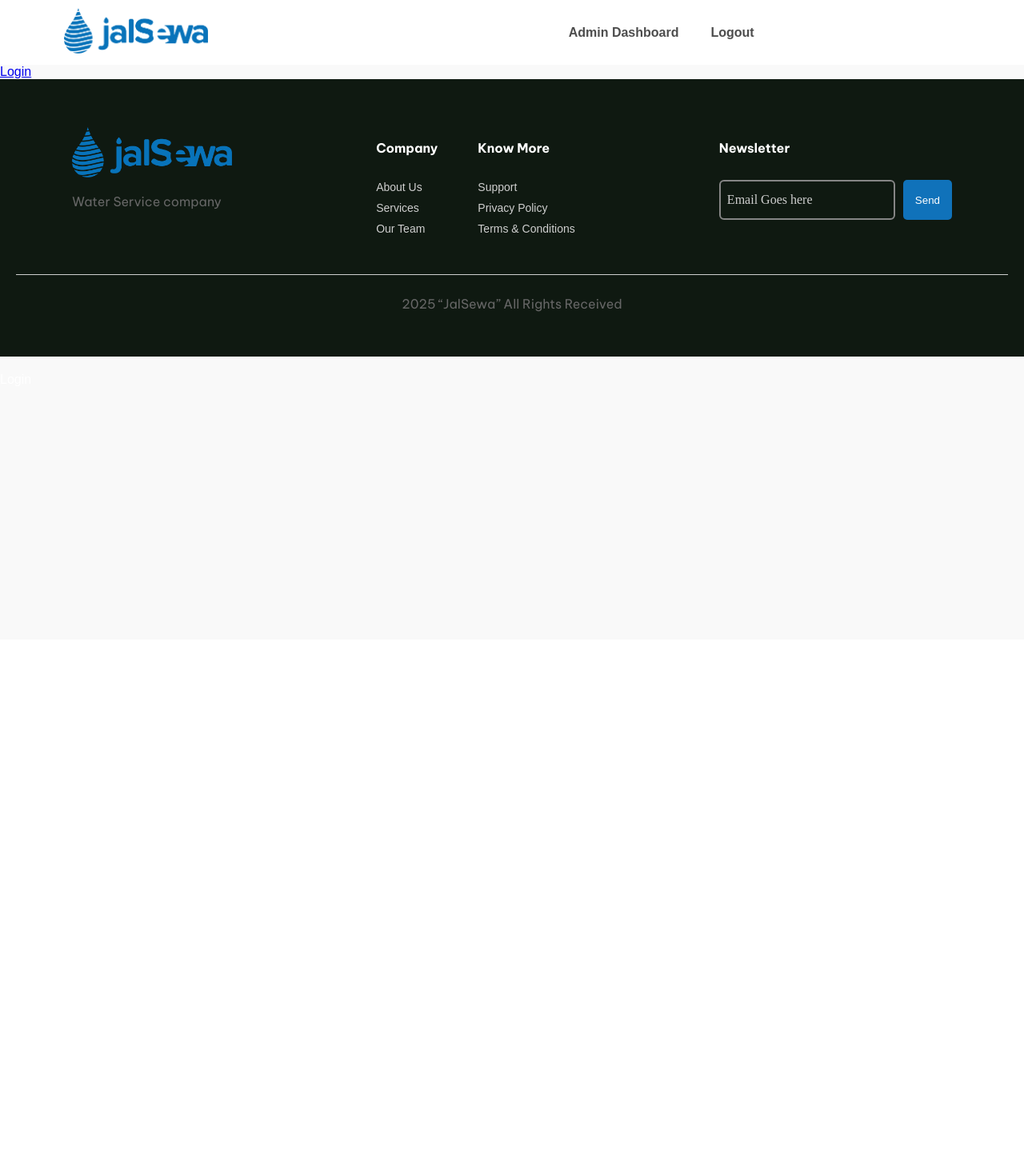
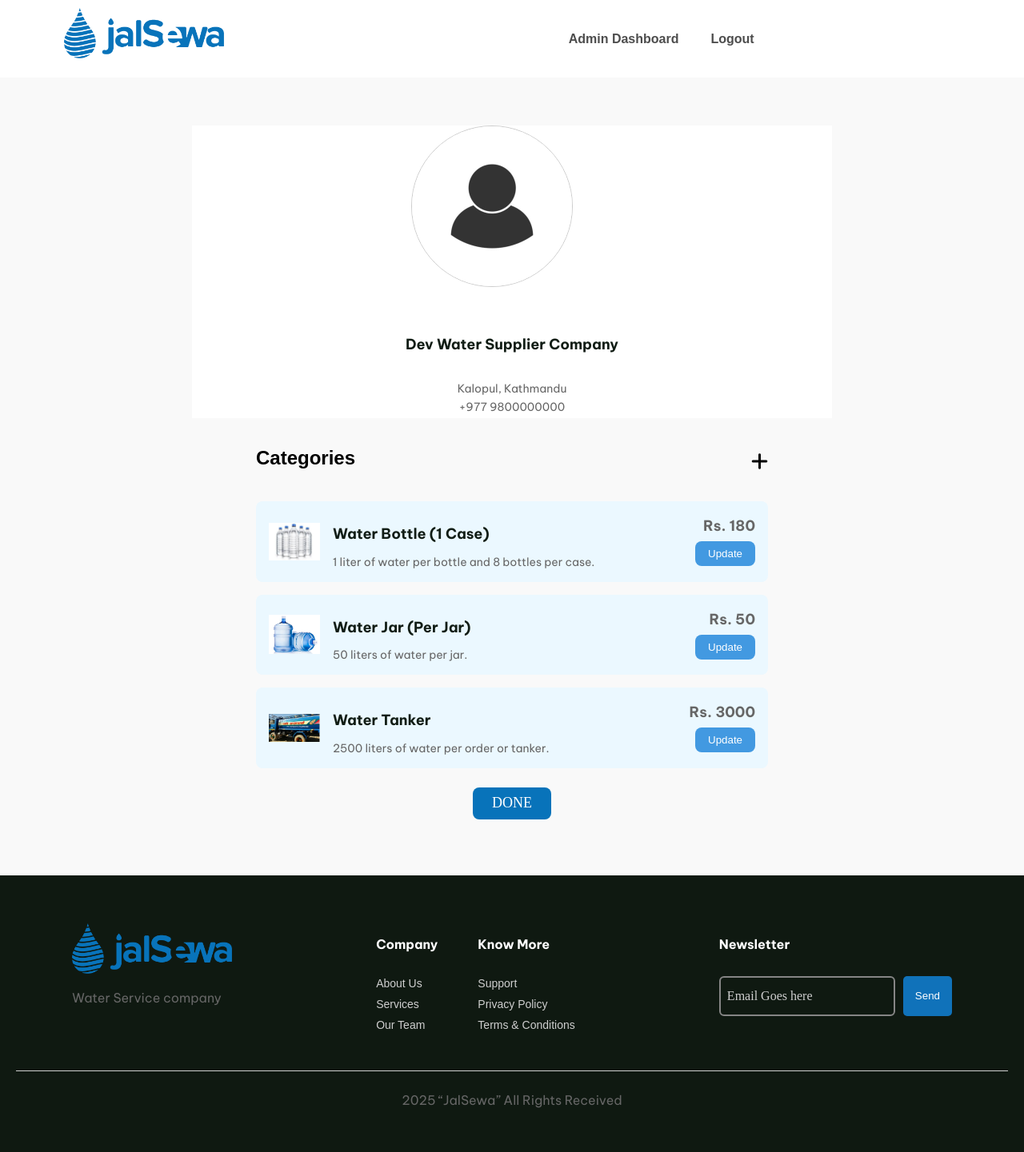
Before and after one commit to Kreetika8/JalSewa-Website, a PHP site: page /supplierHome.php in a window 1280 px wide. Shown: the top 1441 px of the page at 80% size. Before the commit the page ends 446 px from the top, so only its background shows below. Run offline with PHP 8.4, Linux system fonts and the light colour scheme; the visitor is signed in with stand-in values (Sample User, id 1).

Commit message:
CHANGES and stuff

```diff
--- /dev/null
+++ b/CSS/supplierHome.css
@@ -0,0 +1,174 @@
+/* General Styles */
+/* body {
+    font-family: 'Poppins', sans-serif;
+    display: flex;
+    justify-content: center;
+    align-items: center;
+    min-height: 100vh;
+    margin: 0;
+    background-color: white;
+  }
+   */
+  /* Container */
+  .container1 {
+    text-align: center;
+    background-color: white;
+    padding: 200;
+    width: 800px;
+    margin: 20px auto; /* Centers it horizontally */
+
+  }
+
+  /* Logo */
+  .logo img {
+    width: 200px;
+    margin-bottom: 10px;
+  }
+
+  /* Profile Section */
+  .profile-section {
+    display: flex;
+    flex-direction: column;
+    align-items: center;
+    margin-top: 10px;
+  }
+
+  /* Profile Image */
+  .profile-image {
+    position: relative;
+    cursor: pointer;
+  }
+
+  .profile-image img {
+    width: 200px;
+    height: 200px;
+    border-radius: 50%;
+    object-fit: cover;
+    border: 1px solid #ccc;
+  }
+
+  /* User Info */
+  .user-info {
+    margin-top: 10px;
+  }
+
+  .user-info h2 {
+    font-size: 18px;
+    font-weight: bold;
+  }
+
+  .user-info p {
+    font-size: 14px;
+    color: #666;
+    margin: 5px 0;
+  }
+
+
+
+  .container2 {
+    max-width: 640px;
+    margin: 0 auto;
+  }
+
+  .header-Categories {
+    display: flex;
+    justify-content: space-between;
+    align-items: center;
+    margin-bottom: 16px;
+  }
+
+  .header-Categories h1 {
+    font-size: 24px;
+    font-weight: bold;
+  }
+
+  .header-Categories i {
+    font-size: 24px;
+  }
+
+  .category-list {
+    display: flex;
+    flex-direction: column;
+    gap: 16px;
+  }
+
+  .category-item {
+    background-color: #ebf8ff;
+    padding: 16px;
+    border-radius: 8px;
+    display: flex;
+    justify-content: space-between;
+    align-items: center;
+  }
+
+  .category-info {
+    display: flex;
+    align-items: center;
+    gap: 16px;
+  }
+
+  .category-info img {
+    width: 64px;
+    height: 64px;
+    object-fit: contain;
+  }
+
+  .category-info h2 {
+    font-size: 18px;
+    font-weight: bold;
+    margin: 0;
+  }
+
+  .category-info p {
+    font-size: 14px;
+    margin: 0;
+  }
+
+  .category-action {
+    text-align: right;
+  }
+
+  .category-action p {
+    font-size: 18px;
+    font-weight: bold;
+    margin: 0;
+  }
+
+  .category-action button {
+    background-color: #4299e1;
+    color: white;
+    padding: 8px 16px;
+    border-radius: 8px;
+    margin-top: 8px;
+    border: none;
+    cursor: pointer;
+  }
+
+  .category-action button:hover{
+    background-color: #0873BA;
+
+  }
+  .DoneButton{
+    display: flex;
+    justify-content: center;
+    margin-top: 24px;
+    align-items: flex-end;
+
+  }
+
+  .DoneButton button {
+    font-family: 'poppins';
+    font-size: 18px;
+    height: 40px;
+    background-color: #0873BA;
+    color: white;
+    padding: 8px 24px;
+    border-radius: 8px;
+    border: none;
+    cursor: pointer;
+  }
+
+  .DoneButton button:hover{
+    background-color: #FF9800;
+  cursor: pointer;
+  }
--- a/HTML/header.php
+++ b/HTML/header.php
@@ -7,7 +7,7 @@ session_start();
 <head>
   <meta charset="UTF-8">
   <meta name="viewport" content="width=device-width, initial-scale=1.0">
-  <title>Customer Home</title>
+  <title>JalSewa</title>
   <link rel="stylesheet" href="https://cdnjs.cloudflare.com/ajax/libs/font-awesome/6.4.2/css/all.min.css">
   <link rel="stylesheet" href="../CSS/customerHome.css">
   <link rel="stylesheet" href="../CSS/supplier.css">
@@ -33,10 +33,9 @@ session_start();
                         <li><a href="supplierlist.php">Suppliers</a></li>
                         <li><a href="../server/logout.php">Logout</a></li>
                     <?php elseif ($_SESSION['role'] === 'supplier'): ?>
-                        <li><a href="customerHome.php">Home</a></li>
+                        <li><a href="supplierHome.php">Home</a></li>
                         <li><a href="supplierProfile.php">My Profile</a></li>
-                        <li><a href="/manage">Manage Listings</a></li>
-                        <li><a href="/ratings">View Ratings</a></li>
+                        <li><a href="orderlist.php">Manage Listings</a></li>
                         <li><a href="../server/logout.php">Logout</a></li>
                     <?php elseif ($_SESSION['role'] === 'admin'): ?>
                         <li><a href="/admin">Admin Dashboard</a></li>
--- a/HTML/supplierHome.php
+++ b/HTML/supplierHome.php
@@ -1,8 +1,88 @@
 <?php include 'header.php'; ?>
 
-    <div>
-      <a href="supplierLogin.php"> Login</a>
+    <!DOCTYPE html>
+<html lang="en">
+  <head>
+    <meta charset="UTF-8">
+    <meta name="viewport" content="width=device-width, initial-scale=1.0">
+    <title>Home Supplier</title>
+    <link rel="stylesheet" href="../CSS/supplierHome.css">
+    <link href="https://fonts.googleapis.com/css2?family=Roboto:wght@400;500;700&display=swap" rel="stylesheet">
+    <!-- Font Awesome CDN -->
+    <link rel="stylesheet" href="https://cdnjs.cloudflare.com/ajax/libs/font-awesome/6.0.0-beta3/css/all.min.css">
+  </head>
+
+<body>
+  <div style="margin-top:20px; margin-bottom: 50px; padding: 20px;">
+  <div class="container1">
 
 
+    <!-- Profile Information Section -->
+    <div class="profile-section">
+        <div class="profile-image">
+            <label for="profile-upload">
+                <img id="profile-pic" src="../IMAGE/profile.jpg" alt="User Profile">
+            </label>
+        </div>
+        <div class="user-info">
+            <h2 id="company-name">Dev Water Supplier Company</h2>
+            <p id="location">Kalopul, Kathmandu</p>
+            <p id="contact">+977 9800000000</p>
+        </div>
     </div>
+  </div>
+
+    <div class="container2">
+      <div class="header-Categories">
+          <h1>Categories</h1>
+          <i class="fas fa-plus"></i>
+      </div>
+      <div class="category-list">
+          <div class="category-item">
+              <div class="category-info">
+                  <img src="../IMAGE/waterBottle.jpeg" alt="Image of a case of water bottles">
+                  <div>
+                      <h2>Water Bottle (1 Case)</h2>
+                      <p>1 liter of water per bottle and 8 bottles per case.</p>
+                  </div>
+              </div>
+              <div class="category-action">
+                  <p>Rs. 180</p>
+                  <button>Update</button>
+              </div>
+          </div>
+          <div class="category-item">
+              <div class="category-info">
+                  <img src="../IMAGE/WaterJar.png" alt="Image of a water jar">
+                  <div>
+                      <h2>Water Jar (Per Jar)</h2>
+                      <p>50 liters of water per jar.</p>
+                  </div>
+              </div>
+              <div class="category-action">
+                  <p>Rs. 50</p>
+                  <button>Update</button>
+              </div>
+          </div>
+          <div class="category-item">
+              <div class="category-info">
+                  <img src="../IMAGE/WaterTanker.jpeg" alt="Image of a water tanker">
+                  <div>
+                      <h2>Water Tanker</h2>
+                      <p>2500 liters of water per order or tanker.</p>
+                  </div>
+              </div>
+              <div class="category-action">
+                  <p>Rs. 3000</p>
+                  <button>Update</button>
+              </div>
+          </div>
+      </div>
+      <div class="DoneButton">
+          <button>DONE</button>
+      </div>
+  </div>
+</div>
+</body>
+</html>
     <?php include 'footer.php'; ?>
```
Also changed, not shown: HTML/orderdetails.php (added, +136 -0 lines), HTML/orderlist.php (added, +125 -0 lines), IMAGE/WaterJar.png (added), IMAGE/WaterTanker.jpeg (added), IMAGE/waterBottle.jpeg (added).
